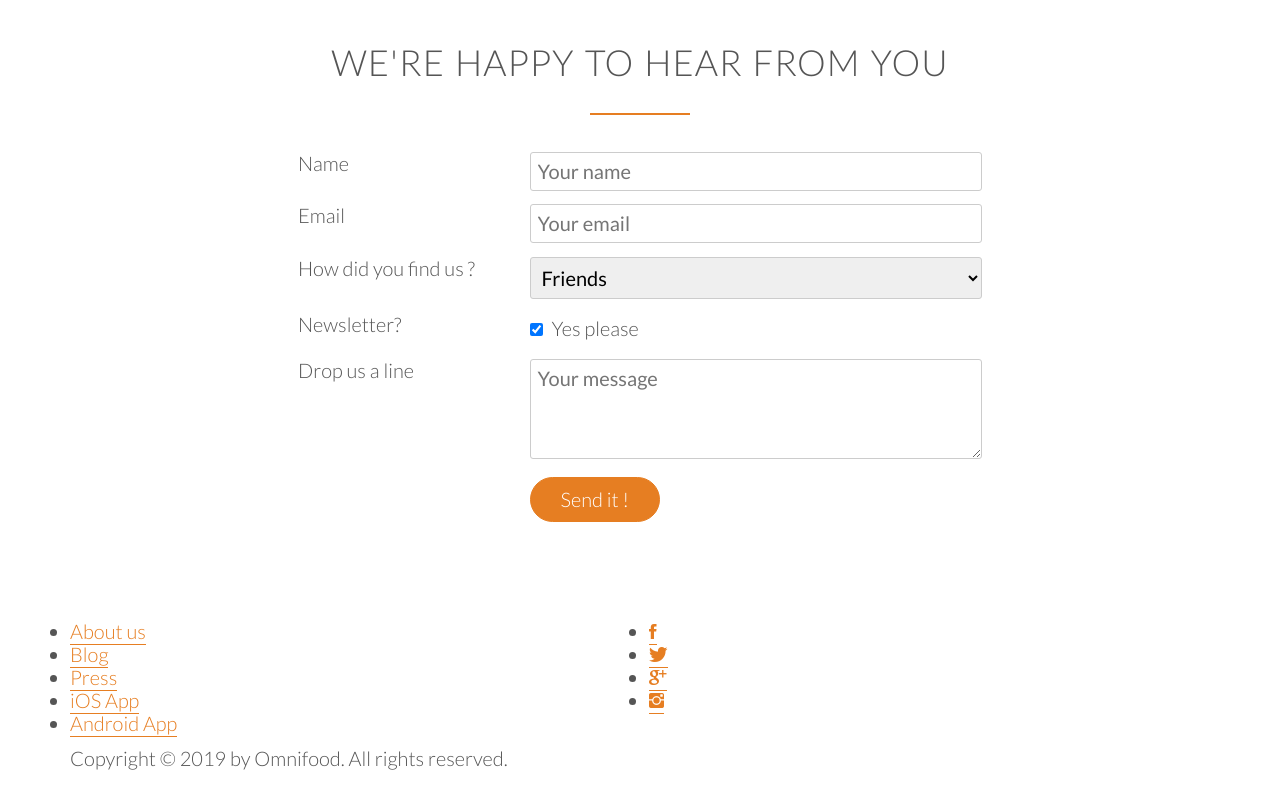
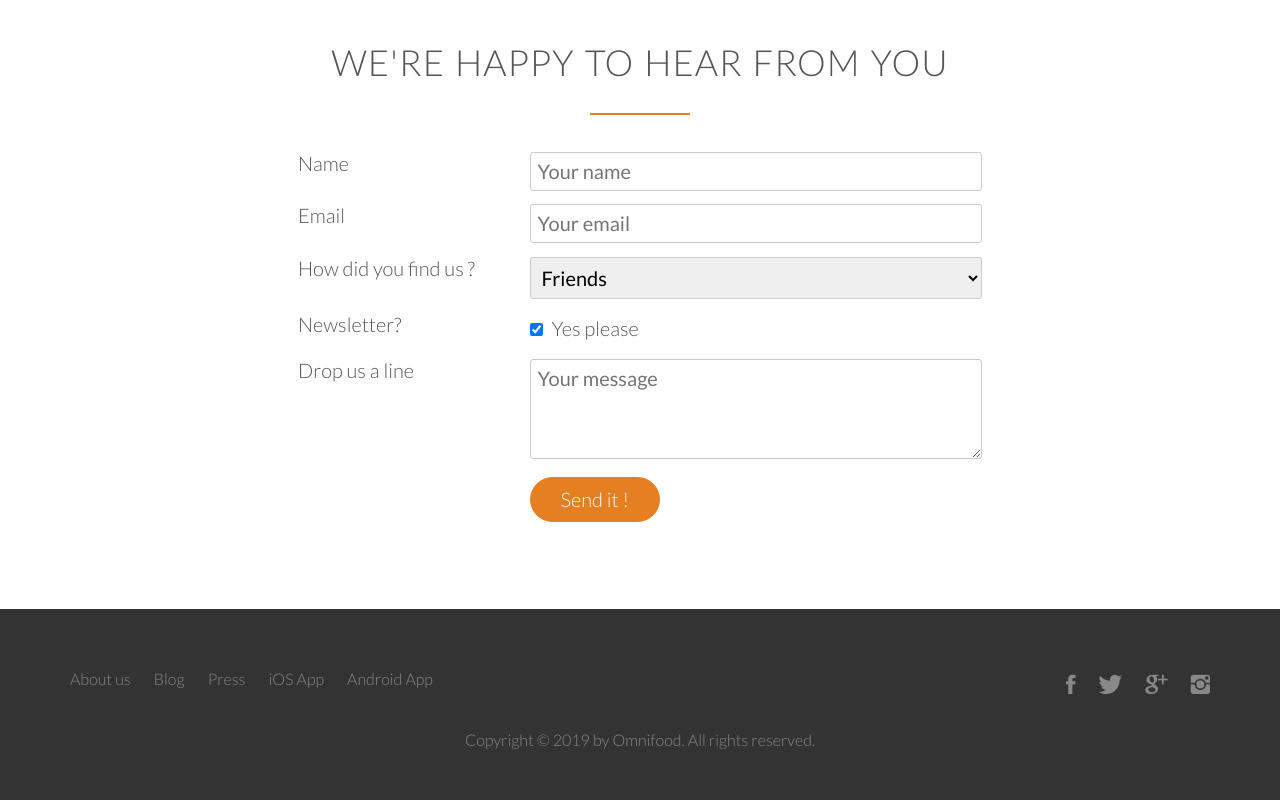
Before and after one commit to mhayk/omnifood, a plain HTML site: page index.html in a window 1280 px wide. Shown: the part 4664-5464 px from the top of the page. Before the commit the page ends 5434 px from the top, so only its background shows below. Drawn offline with Linux system fonts and the light colour scheme; files whose address does not match are found by name.

Commit message:
Building the footer - Part 2
Signed-off-by: Mhayk Whandson <hi@mhayk.com>

```diff
--- a/resources/css/style.css
+++ b/resources/css/style.css
@@ -485,3 +485,83 @@ input[type=checkbox] {
 *:focus {
   outline: none;
 }
+
+/* ----------------------------------- */
+/* FOOTER  */
+/* ----------------------------------- */
+
+footer {
+  background-color: #333;
+  padding: 50px;
+  font-size: 80%;
+}
+
+.footer-nav {
+  list-style: none;
+  float: left;
+}
+
+.social-links {
+  list-style: none;
+  float: right;
+}
+
+.footer-nav li,
+.social-links li {
+  display: inline-block;
+  margin-right: 20px;
+}
+
+.footer-nav li:last-child,
+.social-links li:last-child {
+  margin-right: 0;
+}
+
+.footer-nav li a:link,
+.footer-nav li a:visited,
+.social-links li a:link,
+.social-links li a:visited {
+  text-decoration: none;
+  border: 0;
+  color: #888;
+  transition: color 0.2s;
+}
+
+.footer-nav li a:hover,
+.footer-nav li a:active {
+  color: #ddd;
+}
+
+.social-links li a:link,
+.social-links li a:visited {
+  font-size: 160%;
+}
+
+.ion-social-facebook,
+.ion-social-twitter,
+.ion-social-googleplus,
+.ion-social-instagram {
+  transition: color 0.2s;
+}
+
+.ion-social-facebook:hover {
+  color: #3b5998;
+}
+
+.ion-social-twitter:hover {
+  color: #00aced;
+}
+
+.ion-social-googleplus:hover {
+  color: #dd4b39;
+}
+
+.ion-social-instagram:hover {
+  color: #517fa4;
+}
+
+footer p {
+  color: #888;
+  text-align: center;
+  margin-top: 20px;
+}
```
